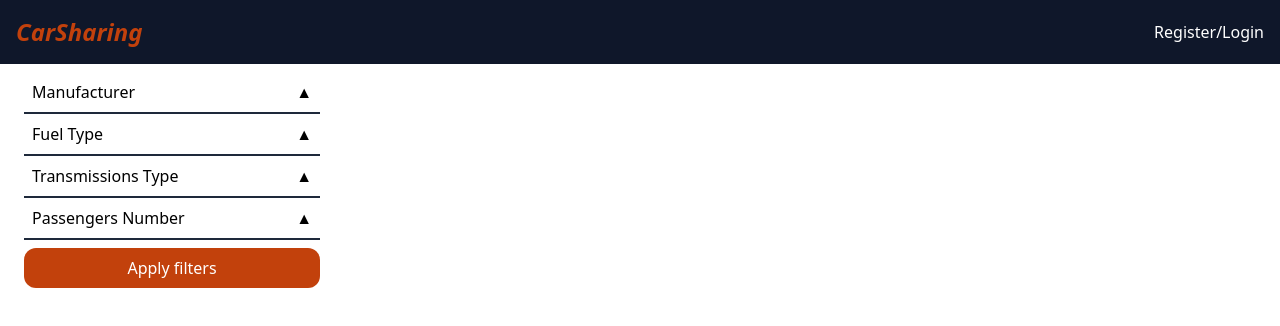
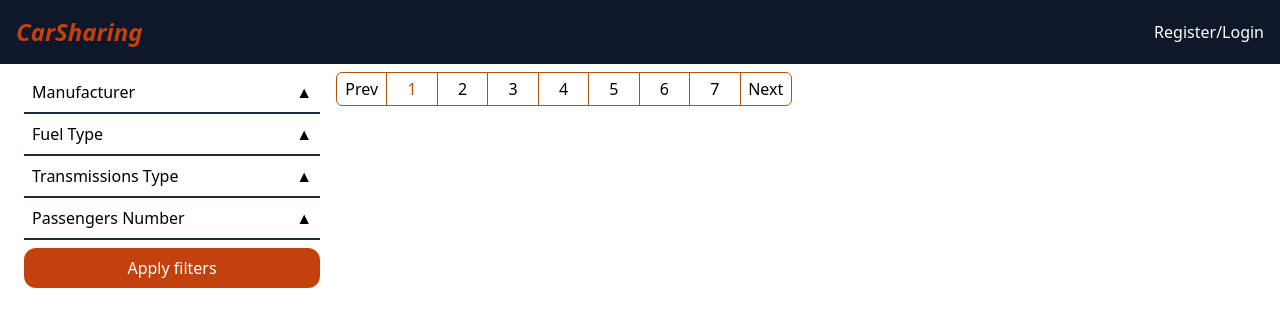
Before and after one commit to Parano9I/symfony-react-carharing, a React (Create React App) app in the folder frontend/: page / in a window 1280 px wide. Shown: the top 326 px of the page. Built offline with nearby package versions, Linux system fonts and the light colour scheme.

Commit message:
Create pagination component. TODO Fixed bug with replace url params filter on pagination and vice versa

```diff
--- /dev/null
+++ b/frontend/src/components/pagination/fillPaginationArray.ts
@@ -0,0 +1,24 @@
+const fillPaginationArray = (
+  count: number,
+  current: number,
+  siblingCount: number
+) => {
+  let end = current + siblingCount;
+  let start = current - siblingCount;
+  const length = end - start + 1;
+
+  if (Math.sign(start) === -1) {
+    end += start * -1;
+    start = 1;
+  }
+
+  if (end > count) {
+    const goingOverTheLimit = end - count;
+    start -= goingOverTheLimit;
+    end = count;
+  }
+
+  return Array.from({ length }, (_, idx) => idx + start);
+};
+
+export default fillPaginationArray;
--- /dev/null
+++ b/frontend/src/components/pagination/pagination.component.tsx
@@ -0,0 +1,85 @@
+import { FC } from 'react';
+import { useSearchParams } from 'react-router-dom';
+import fillPaginationArray from './fillPaginationArray';
+
+interface PaginationProps {
+  count: number;
+}
+
+const Pagination: FC<PaginationProps> = ({ count }) => {
+  const [searchParams, setSearchParams] = useSearchParams();
+  const siblingCount = 3;
+  const currentPageNumber = parseInt(searchParams.get('page') ?? '1');
+
+  const isActive = (numberPage: number) => {
+    return numberPage === currentPageNumber;
+  };
+
+  const range = fillPaginationArray(count, currentPageNumber, siblingCount);
+
+  console.log([...searchParams.entries(), []]);
+
+  const moveNext = () => {
+    const nextNumber = currentPageNumber + 1;
+    if (nextNumber <= count) {
+      setSearchParams({
+        ...searchParams,
+        page: nextNumber.toString()
+      });
+    }
+  };
+
+  const movePrev = () => {
+    const prevNumber = currentPageNumber - 1;
+    if (prevNumber >= 1)
+      setSearchParams({
+        ...searchParams,
+        page: prevNumber.toString()
+      });
+  };
+
+  const move = (moveNumber: number) => {
+    if (moveNumber !== currentPageNumber) {
+      setSearchParams({
+        ...searchParams,
+        page: moveNumber.toString()
+      });
+    }
+  };
+
+  return (
+    <ul className="flex text-center items-center rounded-md border border-amber-700">
+      <li className="flex-1">
+        <button
+          className="text-center w-full p-1 border-r border-amber-700 hover:text-amber-700"
+          onClick={movePrev}
+        >
+          Prev
+        </button>
+      </li>
+      {range.map((number) => {
+        return (
+          <li className="flex-1">
+            <button
+              className={`${isActive(number) ? 'text-amber-700' : ''}
+              text-center w-full cursor-pointer p-1 border-r border-amber-700 hover:text-amber-700`}
+              onClick={() => move(number)}
+            >
+              {number}
+            </button>
+          </li>
+        );
+      })}
+      <li className="flex-1">
+        <button
+          className="text-center p-1 w-full border-amber-700 hover:text-amber-700"
+          onClick={moveNext}
+        >
+          Next
+        </button>
+      </li>
+    </ul>
+  );
+};
+
+export default Pagination;
--- a/frontend/src/routes/home.tsx
+++ b/frontend/src/routes/home.tsx
@@ -1,13 +1,11 @@
-import { FC, useState } from 'react';
+import { FC } from 'react';
 import Header from '../components/header/header.component';
 import Container from '../components/container/container.component';
-import CarCard from '../components/carCardComponent/carCard.component';
-import { CarInterface } from '../interfaces/car';
 import FilterItem from '../components/filter/filterItem.component';
 import Checkbox from '../components/ui/checkbox/checkbox.component';
 import Filter from '../components/filter/filter.component';
-import { FilterInterface } from '../components/filter/types';
 import { useSearchParams } from 'react-router-dom';
+import Pagination from '../components/pagination/pagination.component';
 
 interface HomePageProps {}
 
@@ -50,6 +48,7 @@ const Home: FC<HomePageProps> = () => {
           {/*{carsData.map((carData: CarInterface, id) => (*/}
           {/*  <CarCard key={id} carData={carData} />*/}
           {/*))}*/}
+          <Pagination count={12} />
         </div>
       </Container>
     </div>
```
